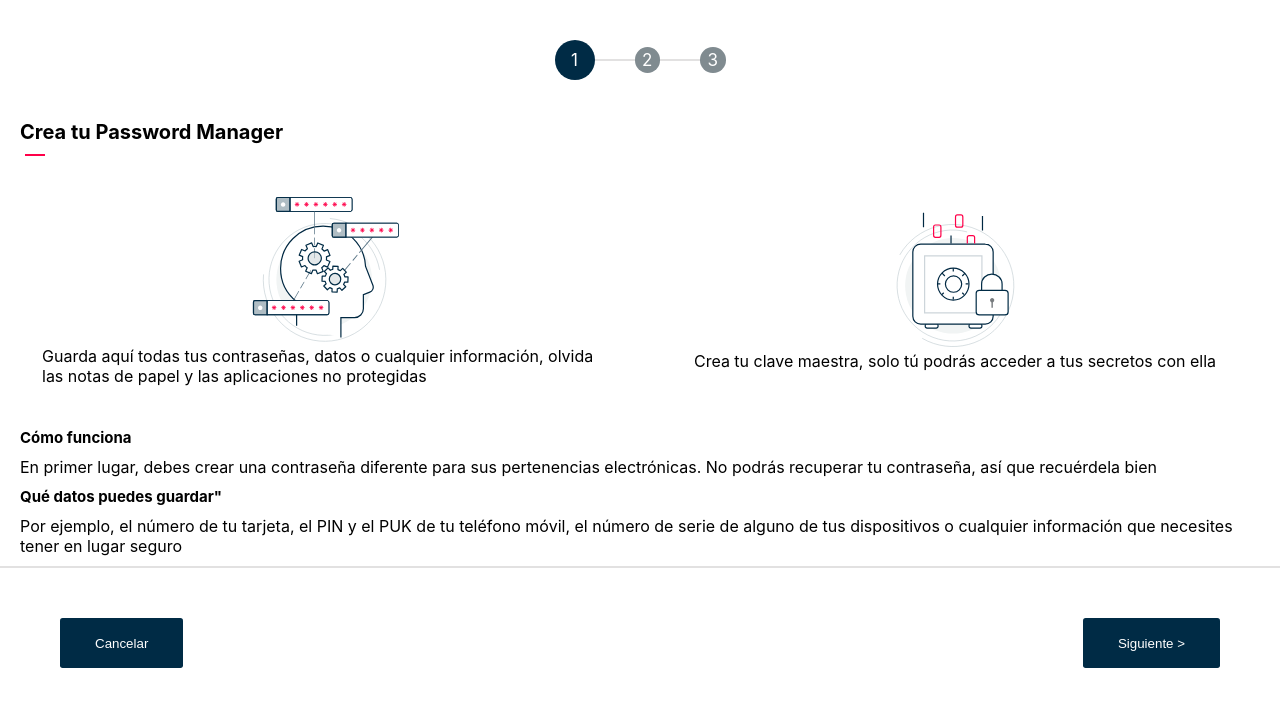
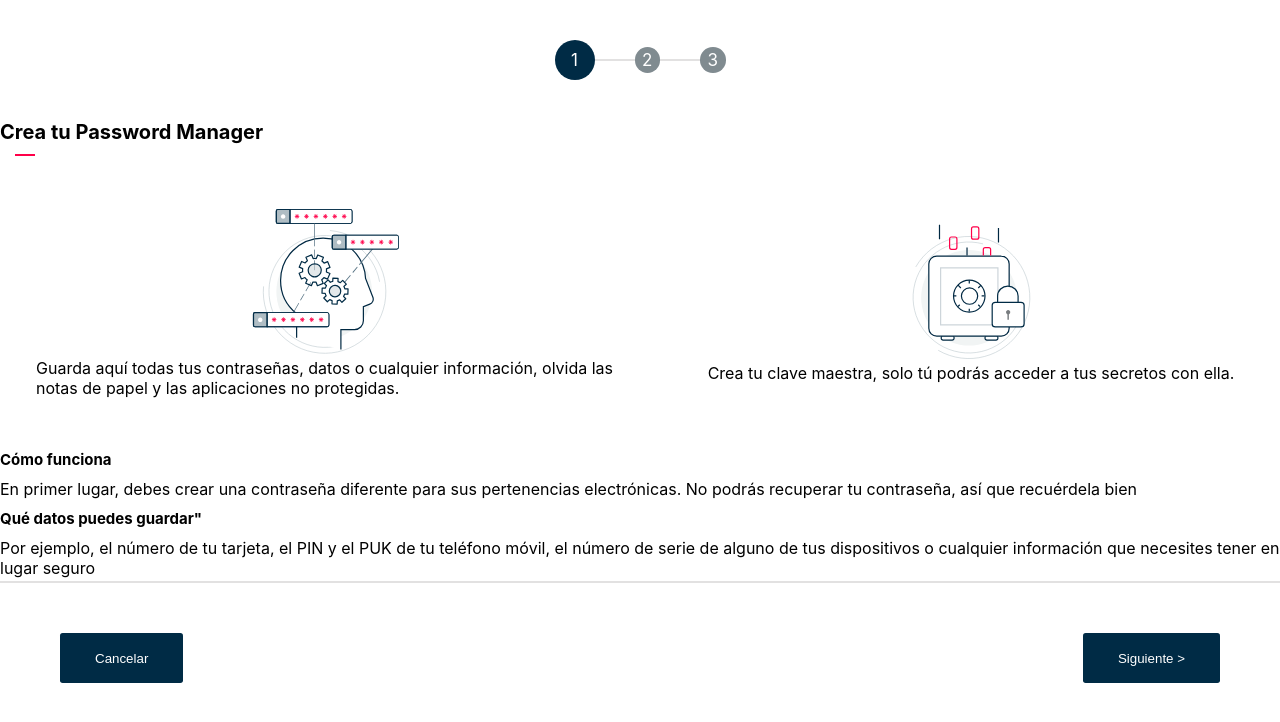
Before and after one commit to lorenacostace/password-manager, a React (Create React App) app: page / in a window 1280 px wide. Shown: the top 722 px of the page. Built offline with nearby package versions, Linux system fonts and the light colour scheme.

Commit message:
style: Modified styles at step Information

```diff
--- a/src/components/molecules/informationContainer/InformationContainerStyle.js
+++ b/src/components/molecules/informationContainer/InformationContainerStyle.js
@@ -7,5 +7,4 @@ export const Container = styled.div`
   justify-content: flex-start;
   align-content: stretch;
   align-items: center;
-  padding: 2rem;
 `
--- a/src/components/organisms/informationContent/InformationContent.js
+++ b/src/components/organisms/informationContent/InformationContent.js
@@ -2,32 +2,39 @@ import React from 'react';
 import InformationContainer from "../../molecules/informationContainer/InformationContainer";
 import mechanicalHead from '../../../images/group.svg'
 import safeBox from '../../../images/group-3.svg'
-import { Information, InformationWidth, Line, Margin, Subtitle, Title } from "./InformationContentStyle";
+import {
+    Information,
+    InformationPositionLeft,
+    Line,
+    Subtitle,
+    Title,
+    InformationPositionRight
+} from "./InformationContentStyle";
 
 function InformationContent () {
     return (
-        <Margin>
+        <div>
             <Title>Crea tu Password Manager</Title>
             <Line/>
             <Information>
-                <InformationWidth>
+                <InformationPositionLeft>
                     <InformationContainer
-                        text="Guarda aquí todas tus contraseñas, datos o cualquier información, olvida las notas de papel y las aplicaciones no protegidas"
+                        text="Guarda aquí todas tus contraseñas, datos o cualquier información, olvida las notas de papel y las aplicaciones no protegidas."
                         image={ mechanicalHead }
                     />
-                </InformationWidth>
-                <InformationWidth>
+                </InformationPositionLeft>
+                <InformationPositionRight>
                     <InformationContainer
-                        text="Crea tu clave maestra, solo tú podrás acceder a tus secretos con ella"
+                        text="Crea tu clave maestra, solo tú podrás acceder a tus secretos con ella."
                         image={ safeBox }
                     />
-                </InformationWidth>
+                </InformationPositionRight>
             </Information>
             <Subtitle>Cómo funciona</Subtitle>
-            <Margin>En primer lugar, debes crear una contraseña diferente para sus pertenencias electrónicas. No podrás recuperar tu contraseña, así que recuérdela bien</Margin>
+            <div>En primer lugar, debes crear una contraseña diferente para sus pertenencias electrónicas. No podrás recuperar tu contraseña, así que recuérdela bien</div>
             <Subtitle>Qué datos puedes guardar"</Subtitle>
-            <Margin>Por ejemplo, el número de tu tarjeta, el PIN y el PUK de tu teléfono móvil, el número de serie de alguno de tus dispositivos o cualquier información que necesites tener en lugar seguro</Margin>
-        </Margin>
+            <div>Por ejemplo, el número de tu tarjeta, el PIN y el PUK de tu teléfono móvil, el número de serie de alguno de tus dispositivos o cualquier información que necesites tener en lugar seguro</div>
+        </div>
     )
 }
 
--- a/src/components/organisms/informationContent/InformationContentStyle.js
+++ b/src/components/organisms/informationContent/InformationContentStyle.js
@@ -7,12 +7,24 @@ export const Information = styled.div`
   justify-content: flex-start;
   align-content: stretch;
   align-items: center;
+  padding: 2rem 0;
+  margin: 20px;
 `
 
-export const InformationWidth = styled.div`
+export const InformationPositionLeft = styled.div`
   order: 0;
   flex: 1 1 50%;
   align-self: auto;
+  margin-right: 10px;
+  padding-left: 1rem;
+`
+
+export const InformationPositionRight = styled.div`
+  order: 0;
+  flex: 1 1 50%;
+  align-self: auto;
+  margin-left: 10px;
+  padding-left: 3rem;
 `
 
 export const Line = styled.div`
@@ -28,15 +40,11 @@ export const Line = styled.div`
 export const Title = styled.div`
   font-weight: bold;
   font-size: 20px;
-  margin: 10px;
+  margin: 10px 0;
 `
 
 export const Subtitle = styled.div`
   font-weight: bold;
   font-size: 15px;
-  margin: 10px;
+  margin: 10px 0;
 `
-
-export const Margin = styled.div`
-  margin: 10px;
-`
```
